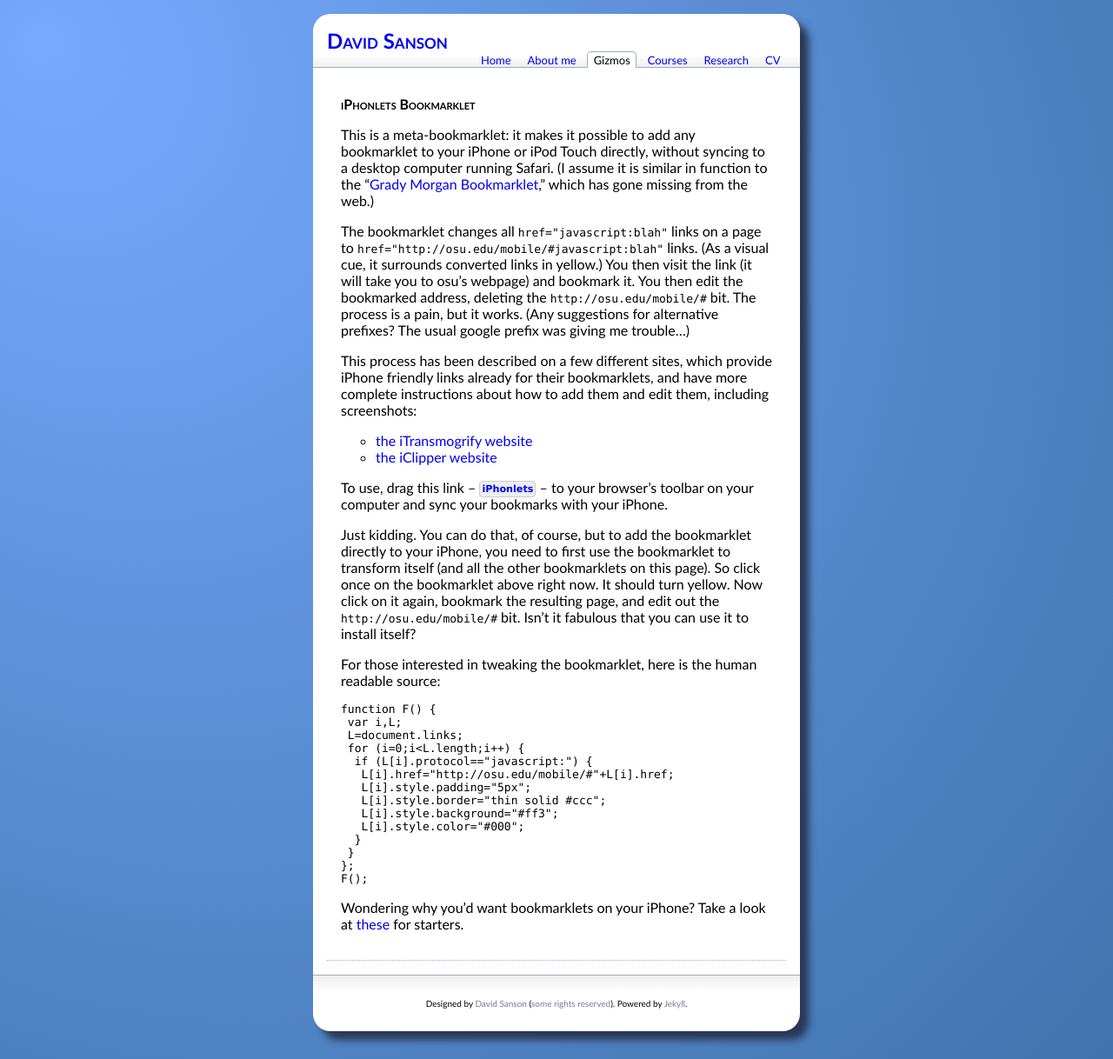
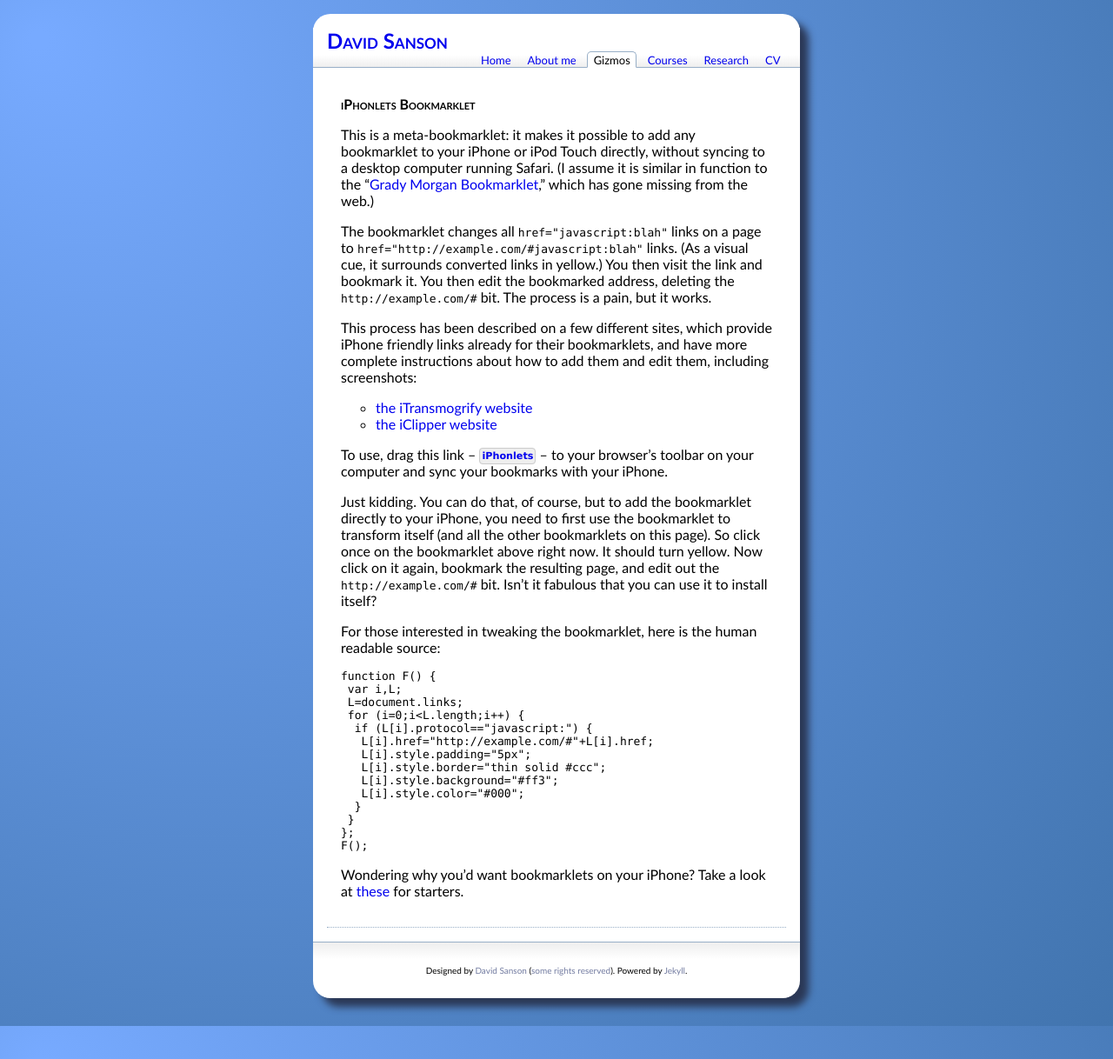
Before and after one commit to dsanson/dsanson.github.com, a Jekyll site: the page built from gizmos/_posts/2010-04-01-iphonlets-bookmarklet.markdown, in a window 1280 px wide. Shown: the whole page at 87% size. Built offline with Jekyll 4.4.1, drawn with Linux system fonts in a browser that asks for light colours; Markdown is read by kramdown in place of the engine named in the settings; comment, search, counter and statistics services are not loaded; some of the changed lines change nothing that is shown.

Commit message:
changing iphonlet to use example.com

```diff
--- a/gizmos/_posts/2010-04-01-iphonlets-bookmarklet.markdown
+++ b/gizmos/_posts/2010-04-01-iphonlets-bookmarklet.markdown
@@ -7,7 +7,7 @@ comments: 1
 
 This is a meta-bookmarklet: it makes it possible to add any bookmarklet to your iPhone or iPod Touch directly, without syncing to a desktop computer running Safari. (I assume it is similar in function to the "[Grady Morgan Bookmarklet](http://www.ipodtouchfans.com/forums/showthread.php?t=91132)," which has gone missing from the web.)
 
-The bookmarklet changes all `href="java­script:blah"` links on a page to `href="http://osu.edu/mobile/#java­script:blah"` links. (As a visual cue, it surrounds converted links in yellow.) You then visit the link (it will take you to osu's webpage) and bookmark it. You then edit the bookmarked address, deleting the `http://osu.edu/mobile/#` bit. The process is a pain, but it works. (Any suggestions for alternative prefixes? The usual google prefix was giving me trouble...)
+The bookmarklet changes all `href="java­script:blah"` links on a page to `href="http://example.com/#java­script:blah"` links. (As a visual cue, it surrounds converted links in yellow.) You then visit the link and bookmark it. You then edit the bookmarked address, deleting the `http://example.com/#` bit. The process is a pain, but it works.
 
 This process has been described on a few different sites, which provide iPhone friendly links already for their bookmarklets, and have more complete instructions about how to add them and edit them, including screenshots:
 
@@ -15,9 +15,9 @@ This process has been described on a few different sites, which provide iPhone f
 -  [the iClipper website](http://kentbrewster.com/iclipper/)
 
 To use, drag this link --
-<a class="bml" href="javascript:function%20F()%20{var%20i,L;L=document.links;for%20(i=0;i%3CL.length;i++)%20{if%20(L[i].protocol==%22javascript:%22)%20{L[i].href=%22http://osu.edu/mobile/#%22+L[i].href;L[i].style.padding=%225px%22;L[i].style.border=%22thin%20solid%20%23ccc%22;L[i].style.background=%22%23ff3%22;L[i].style.color=%22%23000%22;}}};F();">iPhonlets</a> -- to your browser's toolbar on your computer and sync your bookmarks with your iPhone.
+<a class="bml" href="javascript:function%20F()%20{var%20i,L;L=document.links;for%20(i=0;i<L.length;i++)%20{if%20(L[i].protocol==%22javascript:%22)%20{L[i].href=%22http://example.com/#%22+L[i].href;L[i].style.padding=%225px%22;L[i].style.border=%22thin%20solid%20#ccc%22;L[i].style.background=%22#ff3%22;L[i].style.color=%22#000%22;}}};F();">iPhonlets</a> -- to your browser's toolbar on your computer and sync your bookmarks with your iPhone.
 
-Just kidding. You can do that, of course, but to add the bookmarklet directly to your iPhone, you need to first use the bookmarklet to transform itself (and all the other bookmarklets on this page). So click once on the bookmarklet above right now. It should turn yellow. Now click on it again, bookmark the resulting page, and edit out the `http://osu.edu/mobile/#` bit. Isn't it fabulous that you can use it to install itself?
+Just kidding. You can do that, of course, but to add the bookmarklet directly to your iPhone, you need to first use the bookmarklet to transform itself (and all the other bookmarklets on this page). So click once on the bookmarklet above right now. It should turn yellow. Now click on it again, bookmark the resulting page, and edit out the `http://example.com/#` bit. Isn't it fabulous that you can use it to install itself?
 
 For those interested in tweaking the bookmarklet, here is the human readable source:
 
@@ -26,7 +26,7 @@ For those interested in tweaking the bookmarklet, here is the human readable sou
 	 L=document.links;
 	 for (i=0;i<L.length;i++) {
 	  if (L[i].protocol=="javascript:") {
-	   L[i].href="http://osu.edu/mobile/#"+L[i].href;
+	   L[i].href="http://example.com/#"+L[i].href;
 	   L[i].style.padding="5px";
 	   L[i].style.border="thin solid #ccc";
 	   L[i].style.background="#ff3";
```
